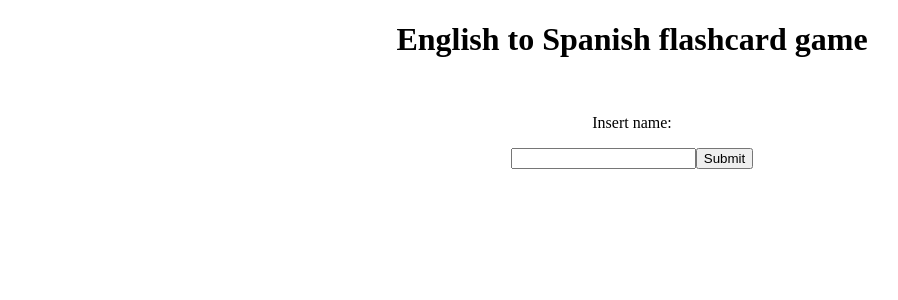
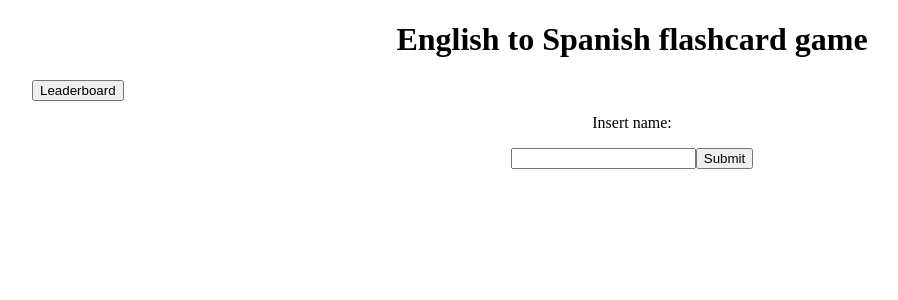
Before and after one commit to katrinalea/flash-cards, a React (Create React App) app: page / in a window 1280 px wide. Shown: the top 300 px of the page, without its empty margins (8-906 px from the left). Built offline with nearby package versions, Linux system fonts and the light colour scheme; the HTML template or start-up script is replaced by a standard one.

Commit message:
added leaderboard page ready for backend implementation

```diff
--- a/src/App.tsx
+++ b/src/App.tsx
@@ -1,8 +1,9 @@
-import AllCards from "./AllCards";
+import Flashcards from "./Flashcards";
 import WelcomePage from "./welcomePage";
 import { useState } from "react";
 import data from "./words.json";
 import "./welcomepage.css";
+import Leaderboard from "./leaderboard";
 
 interface words {
   English: string;
@@ -38,15 +39,18 @@ function App(): JSX.Element {
             userCountSet={flashcardCountFunction}
             changeToFlashCards={renderHandle}
             userNameAssign={userNameSetter}
-            cardCount = {countedWordData.length}
+            cardCount={countedWordData.length}
+            setRender={renderHandle}
           />
         </>
-      ) : (
-        <AllCards
+      ) : pageToRender === "flashcards" ? (
+        <Flashcards
           flashCardWordData={countedWordData}
-          setRenderToHomePage={renderHandle}
+          setRender={renderHandle}
           username={userName}
         />
+      ) : (
+        <Leaderboard />
       )}
     </div>
   );
--- a/src/AllCards.tsx
+++ b/src/Flashcards.tsx
@@ -7,11 +7,11 @@ interface words {
 }
 interface propInterface {
   flashCardWordData: words[];
-  setRenderToHomePage: (page: string) => void;
+  setRender: (page: string) => void;
   username: string;
 }
 
-export default function AllCards(props: propInterface): JSX.Element {
+export default function Flashcards(props: propInterface): JSX.Element {
   const testingCards = props.flashCardWordData;
   const startGame: words[] = [
     {
@@ -72,21 +72,25 @@ export default function AllCards(props: propInterface): JSX.Element {
     <div className="page">
       {unusedCards.length === 0 ? (
         <div>
-          <p> Congrats you have completed your set!</p>
-          <button onClick={() => props.setRenderToHomePage("welcome")}>
-            {" "}
-            Home{" "}
-          </button>
+          <p> Congrats {props.username} you have completed your set!</p>
+          <button onClick={() => props.setRender("welcome")}> Home </button>
         </div>
       ) : (
         <div>
           <h1> Spanish/English flashcard game</h1>
           <button
             className="homeButton"
-            onClick={() => props.setRenderToHomePage("welcome")}
+            onClick={() => props.setRender("welcome")}
           >
             {" "}
             Home{" "}
+          </button>
+          <button
+            className="homeButton"
+            onClick={() => props.setRender("leaderboard")}
+          >
+            {" "}
+            Leaderboard
           </button>
           <button
             className="button-24"
--- /dev/null
+++ b/src/leaderboard.tsx
@@ -0,0 +1,3 @@
+export default function Leaderboard(): JSX.Element {
+  return <p> Leaderboard </p>;
+}
--- a/src/welcomePage.tsx
+++ b/src/welcomePage.tsx
@@ -6,14 +6,15 @@ interface propInterface {
   userCountSet: (count: number) => void;
   changeToFlashCards: (page: string) => void;
   userNameAssign: (username: string) => void;
-  cardCount: number
+  cardCount: number;
+  setRender: (page: string) => void;
 }
 
 export default function WelcomePage(props: propInterface): JSX.Element {
   const [userName, setUserName] = useState<string>("");
   const [tempUserName, setTempUserName] = useState<string>("");
   const handleMoveToFlash = () => {
-    props.changeToFlashCards("flashcard");
+    props.changeToFlashCards("flashcards");
   };
 
   const handleUserName = () => {
@@ -23,6 +24,13 @@ export default function WelcomePage(props: propInterface): JSX.Element {
   return (
     <div className="wholePage">
       <h1> English to Spanish flashcard game</h1>
+      <button
+        className="homeButton"
+        onClick={() => props.setRender("leaderboard")}
+      >
+        {" "}
+        Leaderboard
+      </button>
 
       <br />
       {!userName ? (
```
